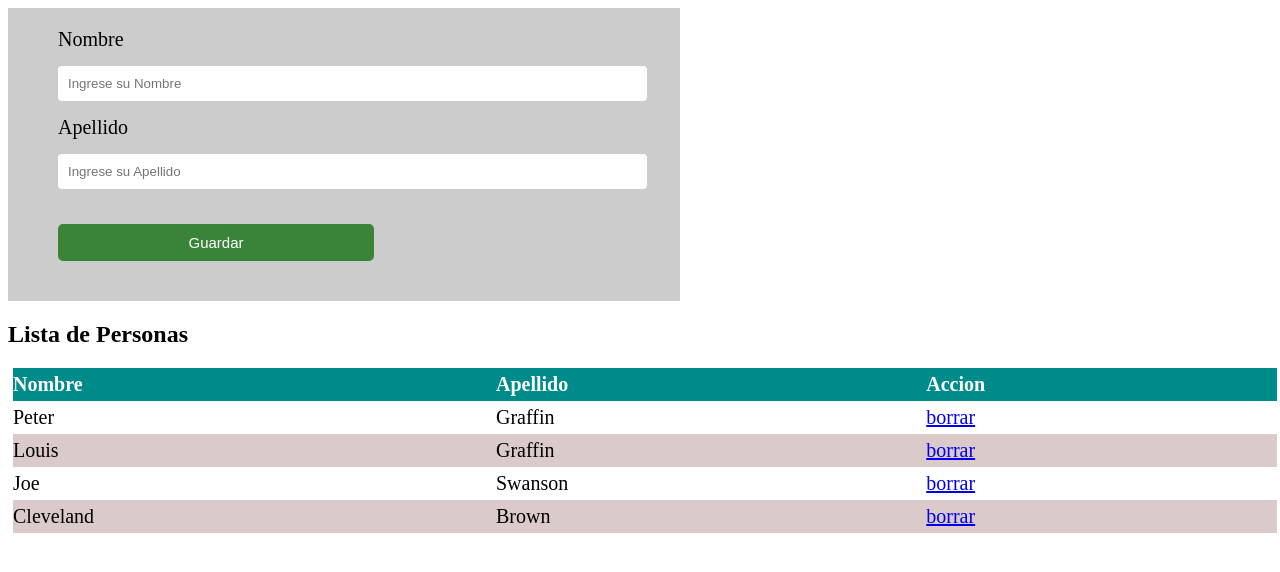
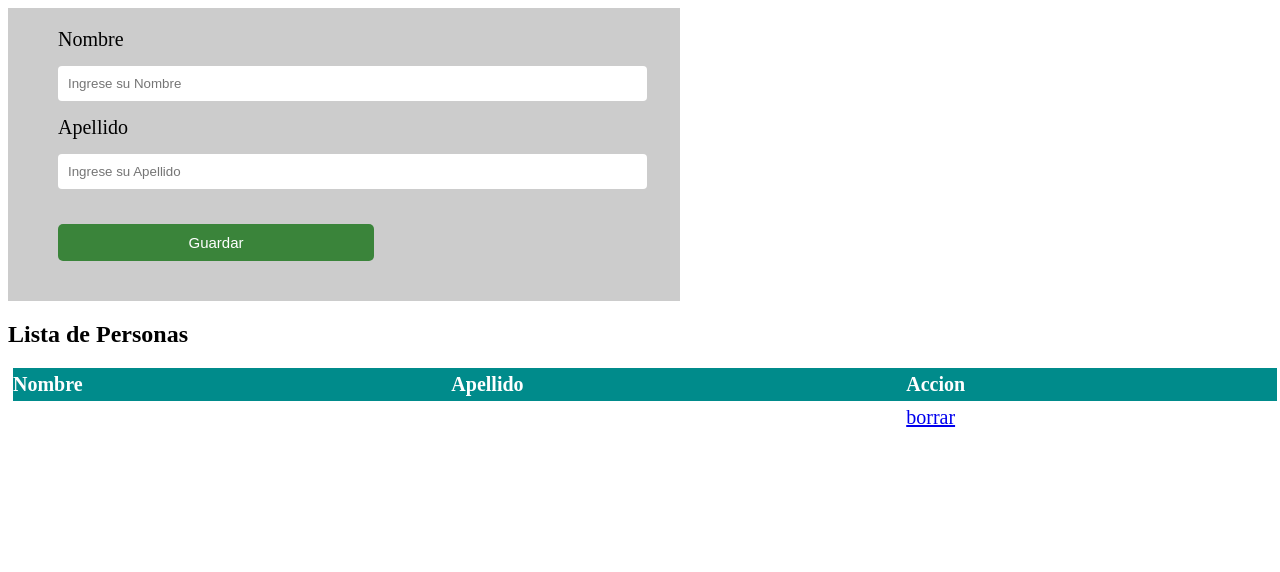
Before and after one commit to marianomastronardi/LaboratorioIII_Clases-3C, a plain HTML site: page Class02/form.html in a window 1280 px wide. Both pictures are taken after a click on the button "Guardar". Drawn offline with Linux system fonts and the light colour scheme.

Commit message:
tabla con remove y add

```diff
--- a/Class02/form.html
+++ b/Class02/form.html
@@ -6,6 +6,7 @@
     <meta name="viewport" content="width=device-width, initial-scale=1.0">
     <title>Formulario</title>
     <link rel="stylesheet" href="./css/form.css">
+    <script src="./js/form.js"></script>
 </head>
 
 <body>
@@ -15,12 +16,12 @@
         <label for="apellido">Apellido</label><br>
         <input type="text" id="apellido" name="apellido" class="form-control" placeholder="Ingrese su Apellido"
             required><br>
-        <input type="button" value="Guardar" class="boton">
+        <input type="button" id="btnsubmit" value="Guardar" class="boton">
     </form>
 
     <h2>Lista de Personas</h2>
 
-    <table>
+    <table id="maintable">
         <thead>
             <tr>
                 <th>Nombre</th>
@@ -29,8 +30,8 @@
             </tr>
 
         </thead>
-        <tbody>
-            <tr>
+        <tbody id="bodymaintable">
+            <!-- <tr>
                 <td id="tdnombre">Peter</td>
                 <td id="tdapellido">Graffin</td>
                 <td id="tdaccion"><a href="#">borrar</a></td>
@@ -49,7 +50,7 @@
                 <td id="tdnombre">Cleveland</td>
                 <td id="tdapellido">Brown</td>
                 <td id="tdaccion"><a href="#">borrar</a></td>
-            </tr>
+            </tr> -->
 
         </tbody>
     </table>
--- a/Class02/js/form.js
+++ b/Class02/js/form.js
@@ -0,0 +1,38 @@
+window.addEventListener('load', loader);
+
+
+function loader(){
+    nom = document.getElementById('nombre');
+    ape = document.getElementById('apellido');
+    btn = document.getElementById('btnsubmit');
+    tbl = document.getElementById('maintable');
+    bmt = document.getElementById('bodymaintable');
+
+    btn.addEventListener('click', addItem);
+}
+
+
+function createCol(valor){
+    var td = document.createElement('td');
+    td.innerHTML = valor;
+    return td;
+}
+
+function removeRow(){
+    tr = this.closest('tr');
+    tr.remove();
+}
+
+function addItem(){
+    rownum = tbl.getElementsByTagName('tr').length;
+    var tr = document.createElement('tr');
+    tr.setAttribute("id", rownum);
+    tdn = createCol(nom.value);
+    tr.appendChild(tdn);
+    tda = createCol(ape.value);
+    tr.appendChild(tda);
+    tdl = createCol('<a href="#">borrar</a>');
+    tdl.addEventListener('click', removeRow);
+    tr.appendChild(tdl);
+    bmt.appendChild(tr);
+}
```
